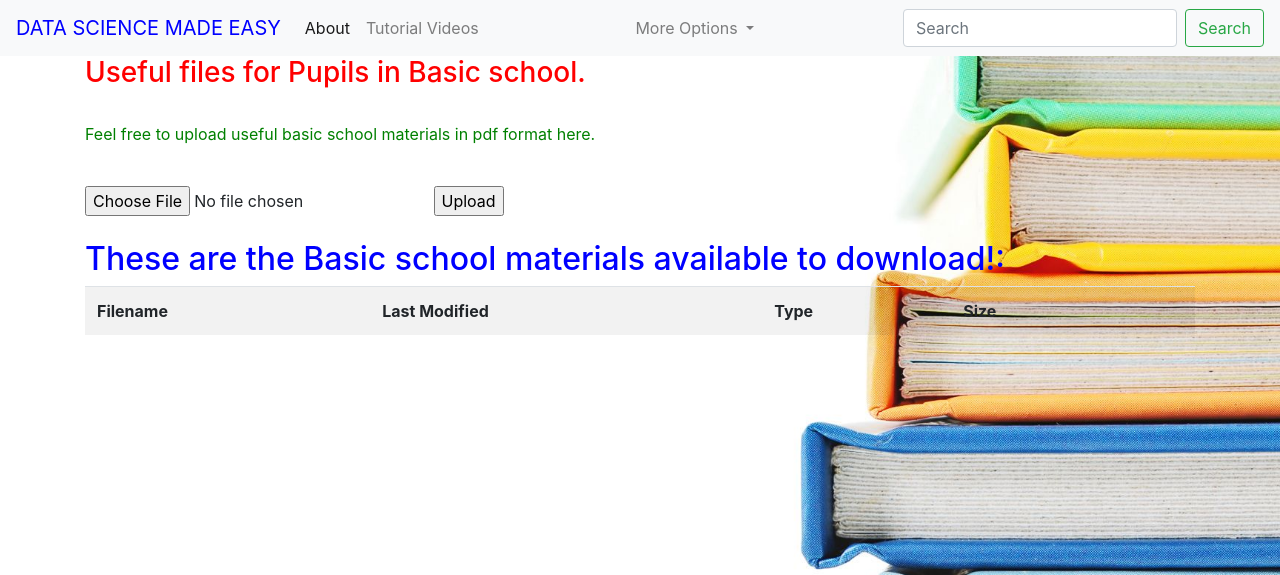
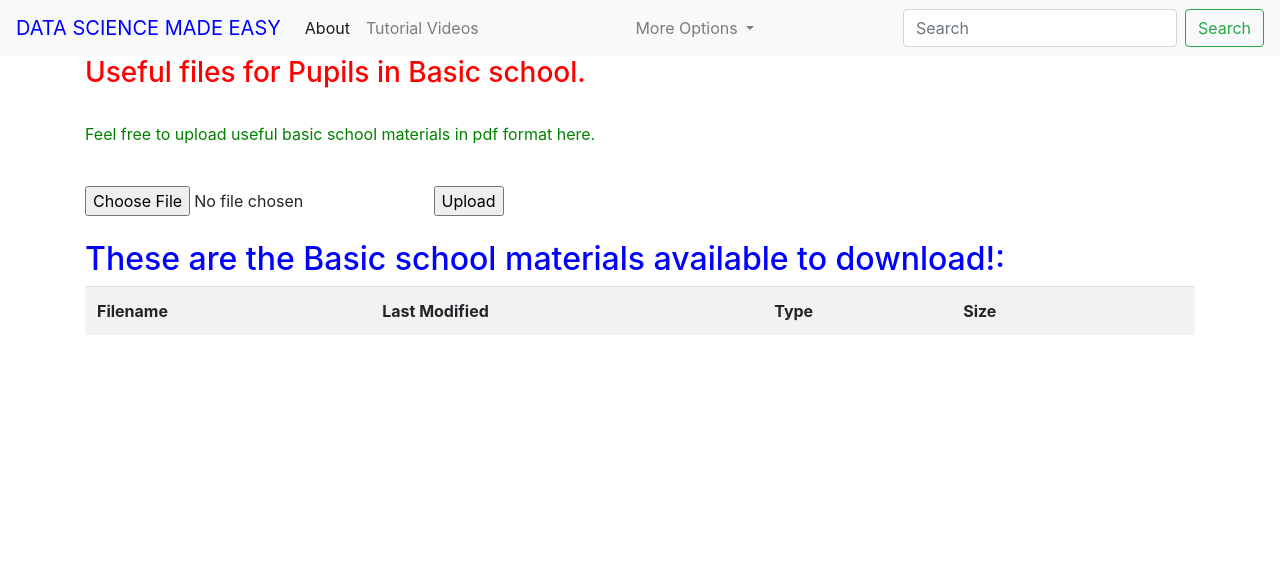
Before and after one commit to cauchymike/data_science, a Flask app: page /storage_basic in a window 1280 px wide. Shown: the top 575 px of the page. Run offline with Flask 2, Linux system fonts and the light colour scheme; the visitor is signed in with stand-in values (Sample User, id 1); data comes from the database, SQL or seed files in the repository; data that the repository does not hold is empty; some libraries are stand-ins or nearby versions.

Commit message:
Update base.html

```diff
--- a/mathsclinicblog/templates/base.html
+++ b/mathsclinicblog/templates/base.html
@@ -10,16 +10,8 @@
 
     <link rel = "stylesheet" href ="{{url_for('users.pygments_css')}}">
     <meta charset="UTF-8">
+    <meta name = "viewport" content="width=device-width, initial-scale=1,shrink-to-fit=no">
 </head>
-
-<style>
-body {
-  background-image: url('/static/1771974.jpg');
-   background-repeat: no-repeat;
-  background-attachment: fixed;
-  background-size: cover;
-}
-</style>
 <body>
 
 <nav class="navbar navbar-expand-lg navbar-light bg-light">
```
